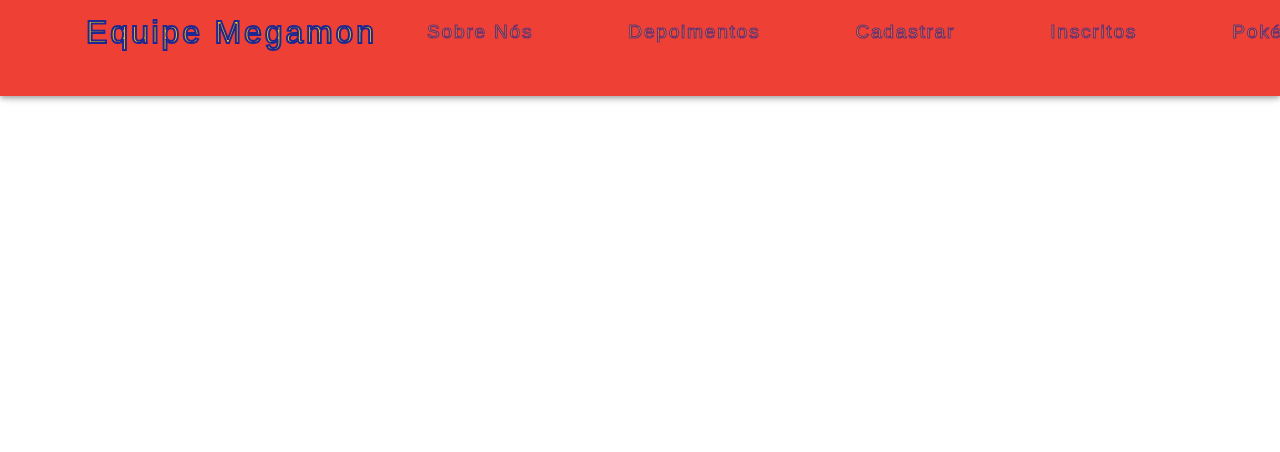
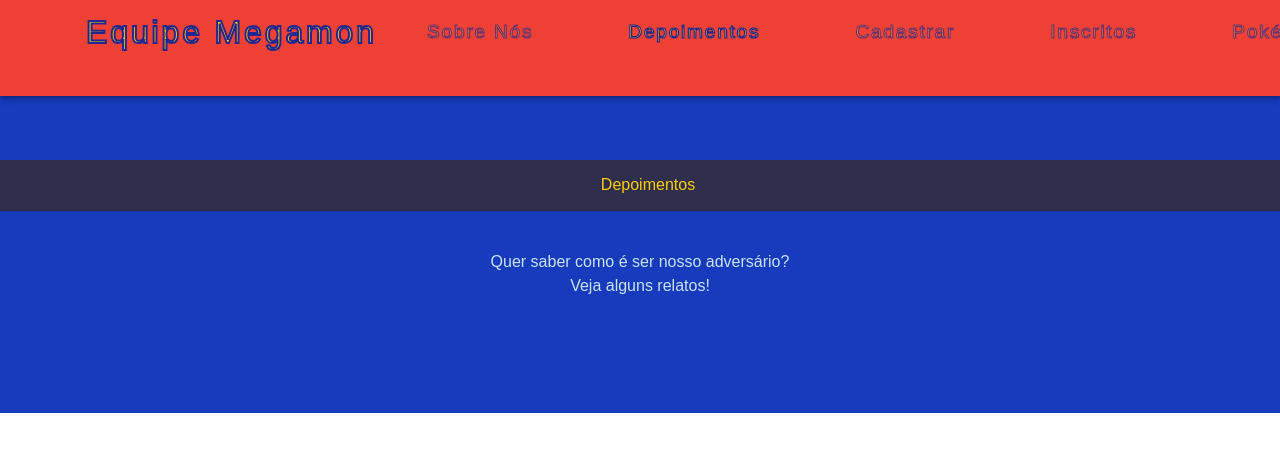
Before and after one commit to ElaniZanlucas/lp-pokemon, a Vue app in the folder front/: page /depoimentos in a window 1280 px wide. Shown: the top 452 px of the page. Built offline with nearby package versions, Linux system fonts and the light colour scheme; a web font is replaced by a local one.

Commit message:
Iniciando página Depoimentos e o componente cardDepoimentos, ajustar o componente

```diff
--- a/front/src/components/Navbar.vue
+++ b/front/src/components/Navbar.vue
@@ -19,7 +19,7 @@
 
         <v-btn class="nav-item btn"
           plain
-
+          :to="{name: 'depoimentos'}"
           href="/#depoimentos"
         >
           Depoimentos
--- a/front/src/router/index.js
+++ b/front/src/router/index.js
@@ -26,7 +26,7 @@ const routes = [
     component: AboutUs
   },
   {
-    path: 'depoimentos',
+    path: '/depoimentos',
     name: 'depoimentos',
     component: Depoimentos
   },
--- a/front/src/views/landing-page/AboutUs.vue
+++ b/front/src/views/landing-page/AboutUs.vue
@@ -35,8 +35,7 @@ export default {
     },
     data() {
       return {
-        bannerTitulo: "Quem são os MegaDeuses \?",
-        bannerSubtitulo: "Procuramos os mestres pokémons mais ousados para serem nossos oponentes e batalharem contra nós. Se você acha que pode nos derrotar, então inscreva-se e que vença o melhor! Só não saia chorando depois...."
+        bannerTitulo: "Quem são os MegaDeuses \?"
       }
     }
 }
--- a/front/src/views/landing-page/Depoimentos.vue
+++ b/front/src/views/landing-page/Depoimentos.vue
@@ -1,15 +1,44 @@
 <template>
-  <div id="depoimentos">
-    Esta é uma página de depoimentos
+  <div id="depoimentos" class="container-depoimentos">
+    <banner :titulo="bannerTitulo">
+      <template v-slot:subtitulo>
+        <div>
+          Quer saber como é ser nosso adversário?
+          <br>
+          Veja alguns relatos!
+        </div>
+      </template>
+    </banner>
+
+
   </div>
 </template>
 
 <script>
-// export default {
-
-// }
+  import Banner from '../../components/Banner.vue'
+  export default {
+    name: 'depoimentos',
+    components: {
+      Banner
+    },
+    data() {
+      return {
+        bannerTitulo: "Depoimentos"
+      }
+    }
+  }
 </script>
 
 <style>
+  * {
+    margin: 0;
+    padding: 0;
 
+  }
+
+  .container-depoimentos {
+    background-color: #173BBC;
+    padding-bottom: 4.8em;
+
+  }
 </style>
--- a/front/src/views/landing-page/Home.vue
+++ b/front/src/views/landing-page/Home.vue
@@ -77,8 +77,7 @@
     },
     data() {
       return {
-        bannerTitulo: "A Batalha contra os MegaDeuses se inicia agora.",
-        bannerSubtitulo: "Você está pronto para entrar no ginásio e mostrar do que é capaz\? <br> Então seja bem-vindo à Mega Batalha Pokémon!"
+        bannerTitulo: "A Batalha contra os MegaDeuses se inicia agora."
       }
     }
   }
```
Also changed, not shown: front/src/components/CardDepoimentos.vue (added, +19 -0 lines).
